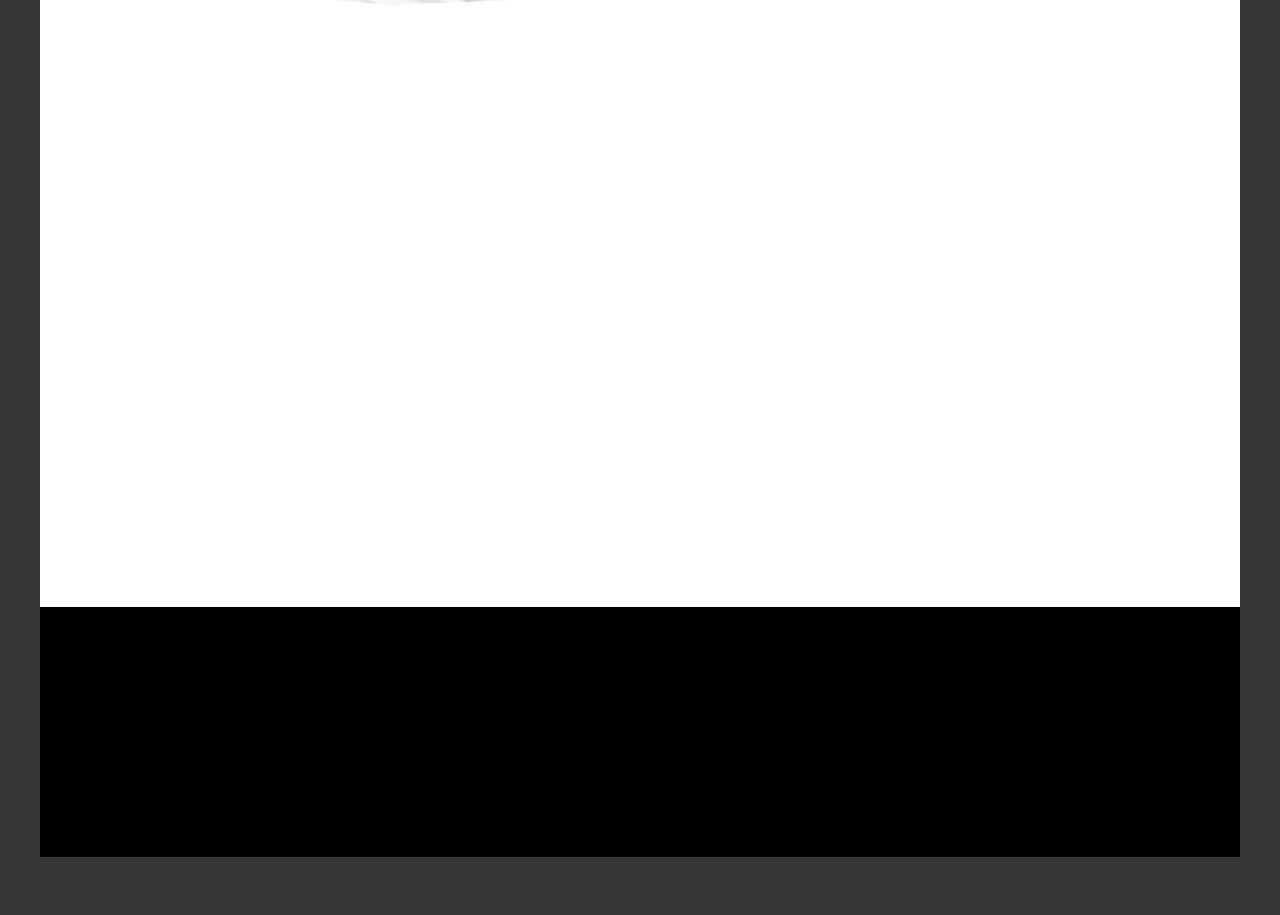
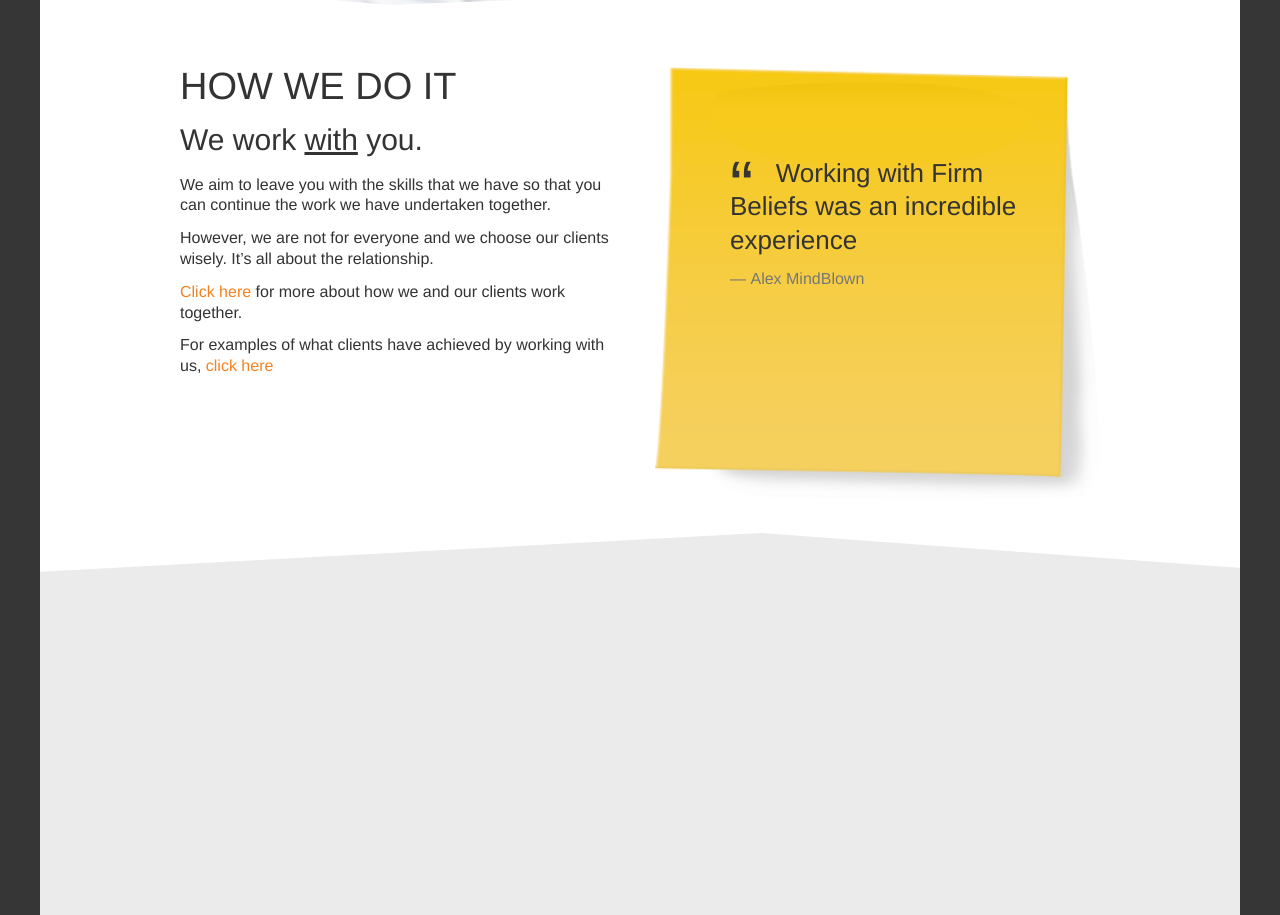
Before and after one commit to Gunzalez/firm-beliefs, a website: page website/index.html in a window 1280 px wide. Shown: the part 1885-2800 px from the top of the page. Before the commit the page ends 2742 px from the top, so only its background shows below. Drawn offline with nearby package versions, Linux system fonts and the light colour scheme.

Commit message:
Adds in How We Do It module

```diff
--- a/source/scss/firm-beliefs.scss
+++ b/source/scss/firm-beliefs.scss
@@ -13,6 +13,10 @@
 
 .text-clr-grey {
     color: $clr-primary-grey !important;
+}
+
+.underlined-text {
+    text-decoration: underline;
 }
 
 h1, h2, h3, h4, h5 {
@@ -36,7 +40,18 @@
 p {
     padding: 0 0 12px 0;
     margin: 0;
-    line-height: 120%;
+    line-height: 130%;
+    font-size: 1.6rem;
+}
+
+a {
+    color: $clr-primary-orange;
+    text-decoration: none;
+
+    &:hover {
+        color: $clr-primary-orange;
+        text-decoration: underline;
+    }
 }
 
 @media (max-width: $width-lg){
@@ -118,7 +133,8 @@
         height: 39px;
         display: block;
         text-decoration: none;
-        @include transitions(0.25s);
+        @include transitions(0.5s);
+        outline: none;
 
         &:hover {
             background: url("../images/icon-horizontal-nav-bars.png") -42px 0 no-repeat;
@@ -133,9 +149,9 @@
     height: 600px;
     right: -325px;
     z-index: 10;
-//    background-color: rgb(54, 54, 54);
-//    background-color: rgba(54, 54, 54, 0.80);
-    background-color: red;
+    background-color: rgb(54, 54, 54);
+    background-color: rgba(54, 54, 54, 0.80);
+//    background-color: red;
 
     @media (max-width: $width-lg){
         right: -310px;
@@ -152,6 +168,10 @@
             right: 0;
         }
     }
+
+    .main-nav {
+        @extend %cleanUL;
+    }
 }
 
 .h1-box {
@@ -165,8 +185,7 @@
     width: 100%;
 
     h2 {
-        font-size: 2.0em;
-        font-weight: 700;
+        font-size: 2.8rem;
         padding-bottom: 60px;
         color: $clr-primary-grey;
     }
@@ -214,7 +233,7 @@
         width: 100%;
     }
 
-    .hero-angle {
+    .hero-angled-top {
         position: absolute;
         top: 0;
         left: 0;
@@ -298,11 +317,6 @@
         }
     }
 
-    p {
-        line-height: 130%;
-        font-size: 1.6rem;
-    }
-
     .more-link {
         text-transform: uppercase;
         font-weight: bold;
@@ -352,7 +366,7 @@
 
     h2 {
         font-size: 3.8rem;
-        padding-bottom: 20px;
+        padding: 20px 0;
         text-transform: uppercase;
     }
 
@@ -367,7 +381,7 @@
         line-height: 130%;
     }
 
-    .team-skirt {
+    .team-angled-bottom {
         position: relative;
         margin-top: -38px;
         width: 100%;
@@ -405,6 +419,7 @@
             @include transitions(0.5s);
             background-color: #ffffff;
             text-decoration: none;
+            outline: none;
 
             &:hover {
                 background-color: $clr-primary-grey;
@@ -419,11 +434,82 @@
 }
 
 .our-craft {
-    height: 600px;
+    padding: 60px 0 30px 0;
     background-color: #ffffff;
+
+    .post-it {
+        position: relative;
+    }
+
+    .post-it-image {
+        width: 100%;
+    }
+
+    .post-detail {
+        position: absolute;
+        left: 0;
+        top: 0;
+        bottom: 0;
+        width: 100%;
+        padding: 60px;
+    }
+
+    blockquote {
+        margin: 0;
+        padding: 30px;
+        quotes: "\201C""\201D""\2018""\2019";
+        border: none;
+    }
+
+    blockquote:before {
+        color: $clr-primary-dark;
+        content: open-quote;
+        font-size: 4em;
+        line-height: 0.1em;
+        margin-right: 0.25em;
+        vertical-align: -0.4em;
+    }
+
+    blockquote {
+
+        p {
+            display: inline;
+            font-size: 2.6rem;
+        }
+
+        footer {
+            padding-top: 10px;
+            display: block;
+            font-size: 1.6rem;
+        }
+    }
+
+
+    h2 {
+        font-size: 3.8rem;
+        padding-bottom: 20px;
+        text-transform: uppercase;
+    }
+
+    h3 {
+        font-size: 3.0rem;
+        padding-bottom: 20px;
+    }
+
+
+
+
+}
+
+.find-out-more {
+    background: url('../images/find-out-more-angled-top.png') top center no-repeat $clr-primary-light;
+    padding-top: 30px;
+    height: 660px;
 }
 
 .footer {
-    height: 250px;
-    background-color: #000000;
+    background: url('../images/footer-angled-top.png') top center no-repeat;
+    padding-top: 82px;
+    margin-top: -82px;
+    height: 220px;
 }
--- a/website/index.html
+++ b/website/index.html
@@ -66,8 +66,8 @@
                 <img src="images/hero-home-3.png" alt=""/>
             </div>
             <img src="images/hero-canvas.gif" alt=""/>
+            <div class="hero-angled-top"></div>
 
-            <div class="hero-angle"></div>
             <div class="top-level-nav">
                 <ul>
                     <li>
@@ -119,7 +119,7 @@
                     </div>
                     <div class="member-detail">
                         <h2>Who we are</h2>
-                        <h3>Mace Windu</h3>
+                        <h3>Count Dooku</h3>
                         <p>Proin ullamcorper sodales arcu, et rutrum nulla porta at. Morbi a mauris nec eros consectetur
                             aliquam in nec ante. </p>
                         <p>Sed pulvinar velit massa, at rhoncus nisl luctus in. Nunc blandit, libero vel pharetra
@@ -144,10 +144,40 @@
                     </ul>
                 </div>
             </div>
-            <div class="team-skirt"></div>
+            <div class="team-angled-bottom"></div>
         </div>
         <div class="our-craft">
+            <div class="container">
+                <div class="col-sm-5 col-sm-push-1">
+                    <h2>How We Do It</h2>
+                    <h3>We work <span class="underlined-text">with</span> you.</h3>
+                    <p>We aim to leave you with the skills that we have so that you can continue the work we have undertaken together.</p>
+                    <p>However, we are not for everyone and we choose our clients wisely. It’s all about the relationship.</p>
+                    <p><a href="#">Click here</a> for more about how we and our clients work together.</p>
+                    <p>For examples of what clients have achieved by working with us, <a href="#">click here</a></p>
+                </div>
+                <div class="col-sm-5 col-sm-push-1 post-it">
+                    <img src="images/bg-post.png" class="post-it-image" alt="">
+                    <div class="post-detail">
+                        <blockquote>
+                            <p>Working with Firm Beliefs was an incredible experience</p>
+                            <footer>Alex MindBlown</footer>
+                        </blockquote>
+                    </div>
+                </div>
+            </div>
+        </div>
+        <div class="find-out-more">
+            <div class="container">
+                <div class="col-sm-5 col-sm-push-1">
 
+
+                </div>
+                <div class="col-sm-5 col-sm-push-1 post-it">
+
+
+                </div>
+            </div>
         </div>
     </div>
     <div class="footer">
```
Also changed, not shown: website/css/firm-beliefs.css, website/images/bg-post.png (added), website/images/find-out-more-angled-top.png (added), website/images/footer-angled-top.png (added).
